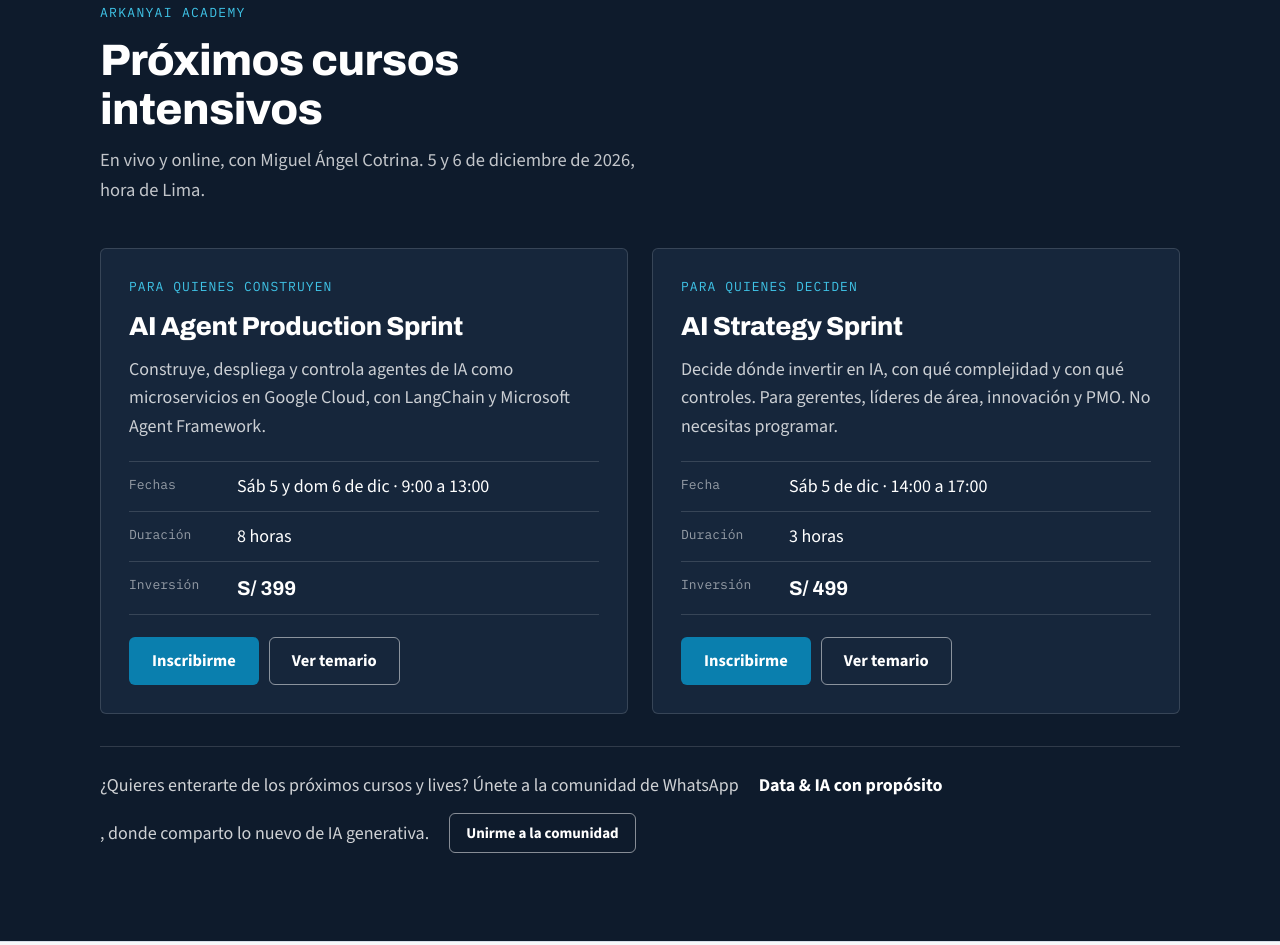
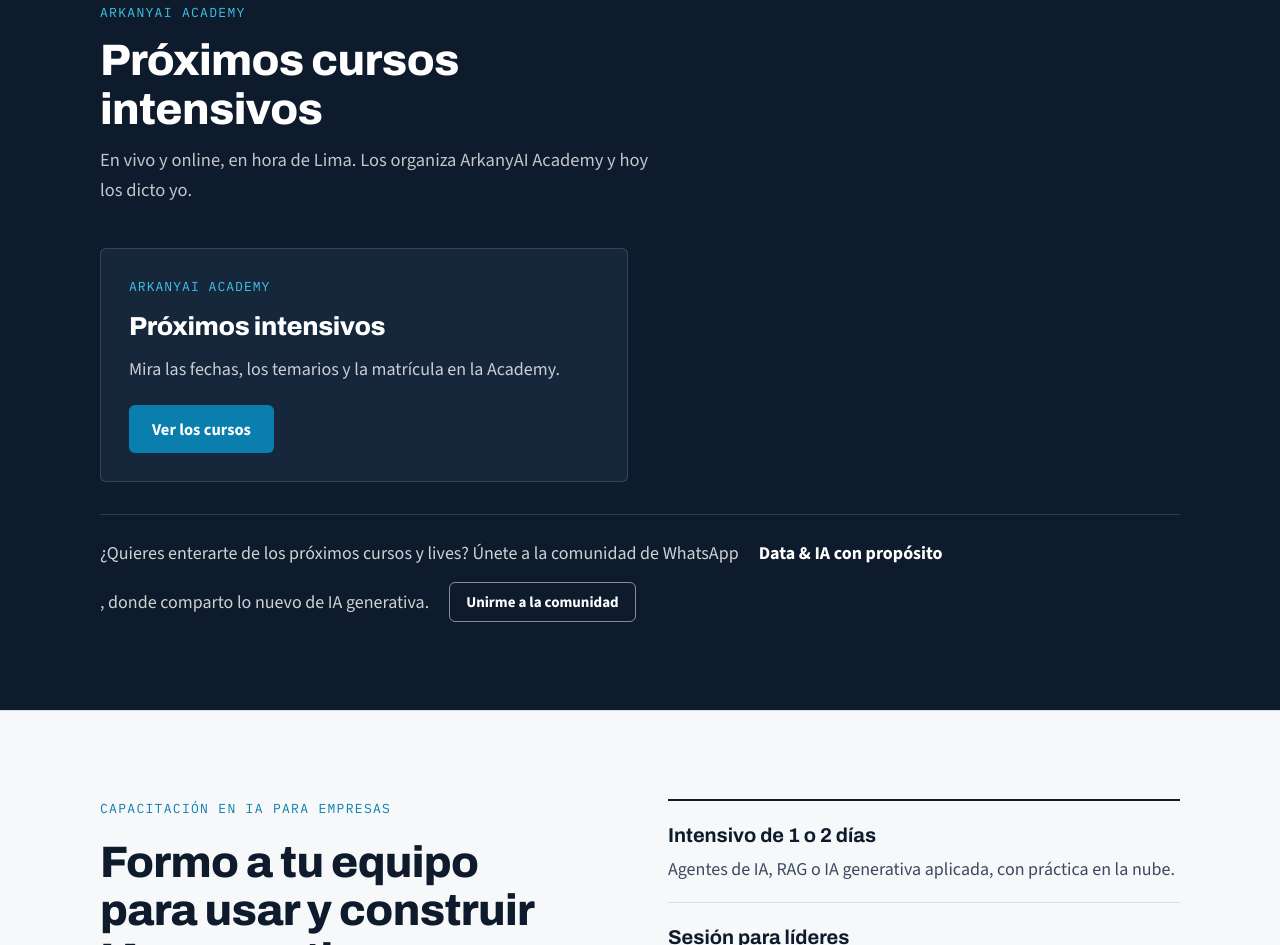
Before and after one commit to miguelcotrinaia/miguelcotrinaia.github.io, a plain HTML site: page index.html in a window 1280 px wide. Shown: the part 4143-5088 px from the top of the page. Drawn offline with nearby package versions, Linux system fonts and the light colour scheme.

Commit message:
Add files via upload

```diff
--- a/index.html
+++ b/index.html
@@ -276,36 +276,14 @@
       <header class="sec__head">
         <p class="kicker">ArkanyAI Academy</p>
         <h2>Próximos cursos intensivos</h2>
-        <p>En vivo y online, con Miguel Ángel Cotrina. 5 y 6 de diciembre de 2026, hora de Lima.</p>
+        <p>En vivo y online, en hora de Lima. Los organiza ArkanyAI Academy y hoy los dicto yo.</p>
       </header>
-      <div class="courses">
-        <article class="course" data-fin="2026-12-06">
-          <p class="course__who">Para quienes construyen</p>
-          <h3>AI Agent Production Sprint</h3>
-          <p>Construye, despliega y controla agentes de IA como microservicios en Google Cloud, con LangChain y Microsoft Agent Framework.</p>
-          <dl>
-            <div><dt>Fechas</dt><dd>Sáb 5 y dom 6 de dic · 9:00 a 13:00</dd></div>
-            <div><dt>Duración</dt><dd>8 horas</dd></div>
-            <div><dt>Inversión</dt><dd class="price" data-pre="S/ 299" data-reg="S/ 399" data-hasta="2026-11-20">S/ 299 <small>preventa hasta el 20 de noviembre · regular S/ 399</small></dd></div>
-          </dl>
-          <div class="course__acts">
-            <a class="btn btn--accent" href="https://forms.gle/UvdNp2E8Ue5opRHo7" target="_blank" rel="noopener">Inscribirme</a>
-            <a class="btn btn--line-light" href="https://arkanyai.com/academy/cursos/ai-agent-production-sprint/" target="_blank" rel="noopener">Ver temario</a>
-          </div>
-        </article>
-        <article class="course" data-fin="2026-12-05">
-          <p class="course__who">Para quienes deciden</p>
-          <h3>AI Strategy Sprint</h3>
-          <p>Decide dónde invertir en IA, con qué complejidad y con qué controles. Para gerentes, líderes de área, innovación y PMO. No necesitas programar.</p>
-          <dl>
-            <div><dt>Fecha</dt><dd>Sáb 5 de dic · 14:00 a 17:00</dd></div>
-            <div><dt>Duración</dt><dd>3 horas</dd></div>
-            <div><dt>Inversión</dt><dd class="price" data-pre="S/ 399" data-reg="S/ 499" data-hasta="2026-11-20">S/ 399 <small>preventa hasta el 20 de noviembre · regular S/ 499</small></dd></div>
-          </dl>
-          <div class="course__acts">
-            <a class="btn btn--accent" href="https://forms.gle/UvdNp2E8Ue5opRHo7" target="_blank" rel="noopener">Inscribirme</a>
-            <a class="btn btn--line-light" href="https://arkanyai.com/academy/cursos/ai-strategy-sprint/" target="_blank" rel="noopener">Ver temario</a>
-          </div>
+      <div class="courses" id="cursosLista" aria-live="polite">
+        <article class="course">
+          <p class="course__who">ArkanyAI Academy</p>
+          <h3>Próximos intensivos</h3>
+          <p>Mira las fechas, los temarios y la matrícula en la Academy.</p>
+          <div class="course__acts"><a class="btn btn--accent" href="https://arkanyai.com/academy/" target="_blank" rel="noopener">Ver los cursos</a></div>
         </article>
       </div>
       <p class="courses__none" id="cursosVacio" hidden>Pronto anunciaré nuevas fechas. Únete a la <a href="https://chat.whatsapp.com/IuQp9F3ZZNC0qbcYcITiNp" target="_blank" rel="noopener">comunidad Data &amp; IA con propósito</a> para enterarte primero.</p>
@@ -402,5 +380,6 @@
 </a>
 
 <script src="script.js"></script>
+<script src="https://arkanyai.com/academy/cursos.js" onload="pintarCursos()"></script>
 </body>
 </html>
--- a/script.js
+++ b/script.js
@@ -29,17 +29,30 @@
     onScroll();
   }
 
-  // Cursos: oculta los que ya terminaron y cambia a precio regular al cerrar la preventa.
-  // Fechas en hora de Lima (UTC-5). Para un curso nuevo, copia un <article class="course"> y cambia data-fin.
-  function finDelDia(fecha) { return new Date(fecha + "T23:59:59-05:00"); }
-  var ahora = new Date();
-  var visibles = 0;
-  document.querySelectorAll(".course[data-fin]").forEach(function (c) {
-    if (ahora > finDelDia(c.getAttribute("data-fin"))) { c.hidden = true; } else { visibles++; }
-  });
-  document.querySelectorAll(".price[data-hasta]").forEach(function (p) {
-    if (ahora > finDelDia(p.getAttribute("data-hasta"))) { p.textContent = p.getAttribute("data-reg"); }
-  });
-  var vacio = document.getElementById("cursosVacio");
-  if (vacio && visibles === 0) vacio.hidden = false;
+  // Cursos: vienen de arkanyai.com/academy/cursos.json (un solo archivo para todas las webs).
+  // Para agregar o agotar un curso se edita ese archivo; aquí no hay que tocar nada.
+  window.pintarCursos = function () {
+    var A = window.ArkCursos, lista = document.getElementById("cursosLista");
+    if (!A || !lista) return;
+    A.cargar().then(function (cursos) {
+      cursos = cursos.slice(0, 4);
+      document.getElementById("cursosVacio").hidden = cursos.length > 0;
+      lista.hidden = cursos.length === 0;
+      lista.innerHTML = cursos.map(function (c) {
+        var e = A.esc, agotado = c.estado === "agotado";
+        var accion = agotado
+          ? '<a class="btn btn--accent" href="' + A.wa("Hola Miguel, quiero que me avises de la próxima edición del " + c.nombre + ".") + '" target="_blank" rel="noopener">Avísame de la próxima</a>'
+          : '<a class="btn btn--accent" href="' + e(c.inscripcion) + '" target="_blank" rel="noopener">Inscribirme</a>';
+        return '<article class="course' + (agotado ? " is-agotado" : "") + '">' +
+          '<p class="course__who">' + e(A.para(c)) + (agotado ? ' <span class="course__state">Cupos agotados</span>' : "") + '</p>' +
+          '<h3>' + e(c.nombre) + '</h3><p>' + e(c.resumen) + '</p>' +
+          '<dl><div><dt>Fechas</dt><dd>' + e(c.fechas) + '</dd></div>' +
+          '<div><dt>Duración</dt><dd>' + e(c.duracion) + '</dd></div>' +
+          '<div><dt>Inversión</dt><dd class="price">' + e(c.precio) + '</dd></div></dl>' +
+          '<div class="course__acts">' + accion +
+          (c.temario ? '<a class="btn btn--line-light" href="' + e(c.temario) + '" target="_blank" rel="noopener">Ver temario</a>' : "") +
+          '</div></article>';
+      }).join("");
+    }).catch(function () {});
+  };
 })();
--- a/styles.css
+++ b/styles.css
@@ -181,6 +181,8 @@ p { margin: 0; }
 .course .price small { display: block; font-family: var(--body); font-weight: 400; font-size: 14.5px; color: rgba(255,255,255,.65); }
 .course__acts { display: flex; flex-wrap: wrap; gap: 10px; margin-top: auto; padding-top: 8px; }
 .courses__none { color: rgba(255,255,255,.8); }
+.course__state { display: inline-block; margin-left: 8px; padding: 2px 9px; border-radius: 999px; background: rgba(242,178,51,.16); color: #F2B233; font-size: 11.5px; }
+.course.is-agotado { opacity: .85; }
 .community { margin-top: 32px; padding-top: 24px; border-top: 1px solid var(--night-rule); color: rgba(255,255,255,.8); display: flex; flex-wrap: wrap; gap: 14px 20px; align-items: center; }
 .community b { color: #fff; }
 .courses__none a, .sec--ink a:not(.btn) { color: var(--accent-2); }
```
